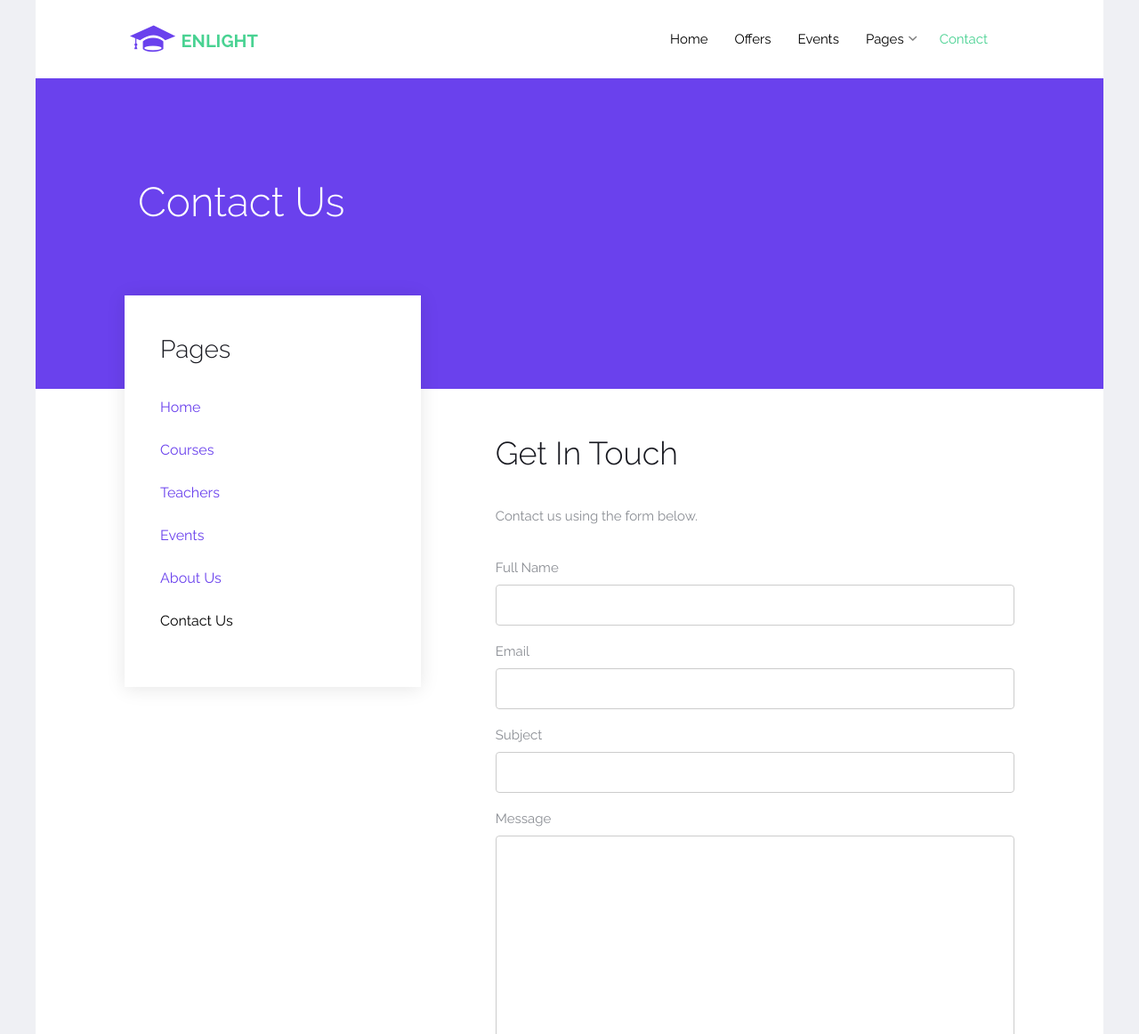
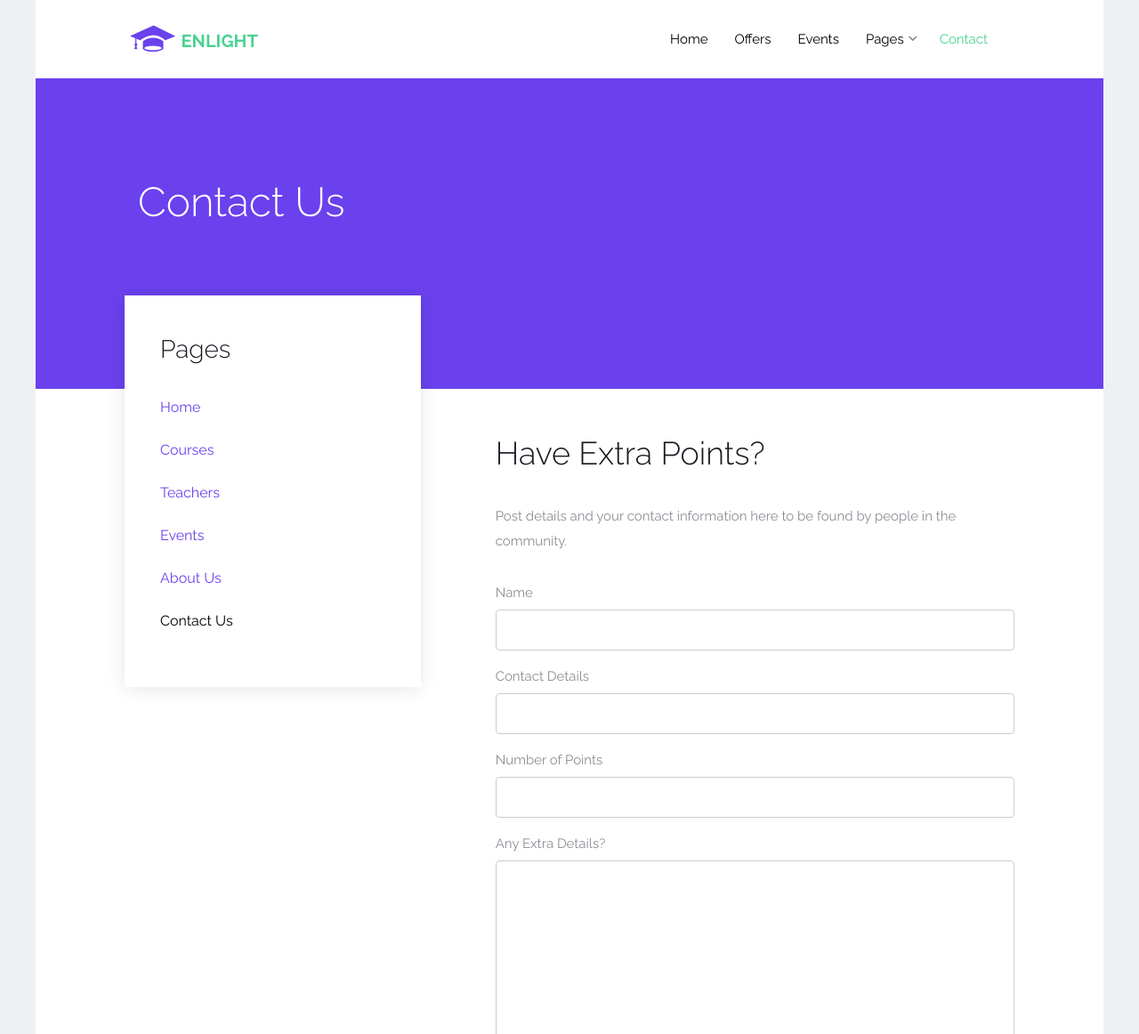
Before and after one commit to Hack-for-Humanity-2022/BroncoShare, a website: page contact.html in a window 1280 px wide. Shown: the top 1162 px of the page at 89% size. Drawn offline with Linux system fonts and the light colour scheme; files whose address does not match are found by name.

Commit message:
Updated contact.html
Made it more thematic for what we're going for.

```diff
--- a/contact.html
+++ b/contact.html
@@ -105,23 +105,23 @@
                   </div>
                 </div>
                 <div class="col-md-7 col-md-push-1  probootstrap-animate" id="probootstrap-content">
-                  <h2>Get In Touch</h2>
-                  <p>Contact us using the form below.</p>
+                  <h2>Have Extra Points?</h2>
+                  <p>Post details and your contact information here to be found by people in the community.</p>
                   <form action="#" method="post" class="probootstrap-form">
                     <div class="form-group">
-                      <label for="name">Full Name</label>
+                      <label for="name">Name</label>
                       <input type="text" class="form-control" id="name" name="name">
                     </div>
                     <div class="form-group">
-                      <label for="email">Email</label>
+                      <label for="email">Contact Details</label>
                       <input type="email" class="form-control" id="email" name="email">
                     </div>
                     <div class="form-group">
-                      <label for="subject">Subject</label>
+                      <label for="subject">Number of Points</label>
                       <input type="text" class="form-control" id="subject" name="subject">
                     </div>
                     <div class="form-group">
-                      <label for="message">Message</label>
+                      <label for="message">Any Extra Details?</label>
                       <textarea cols="30" rows="10" class="form-control" id="message" name="message"></textarea>
                     </div>
                     <div class="form-group">
```
